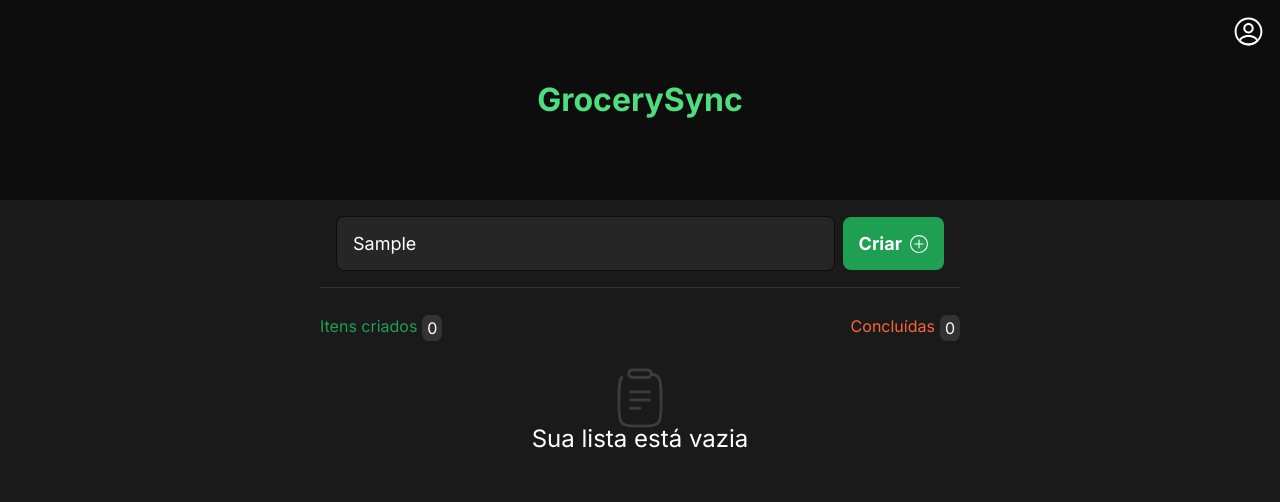
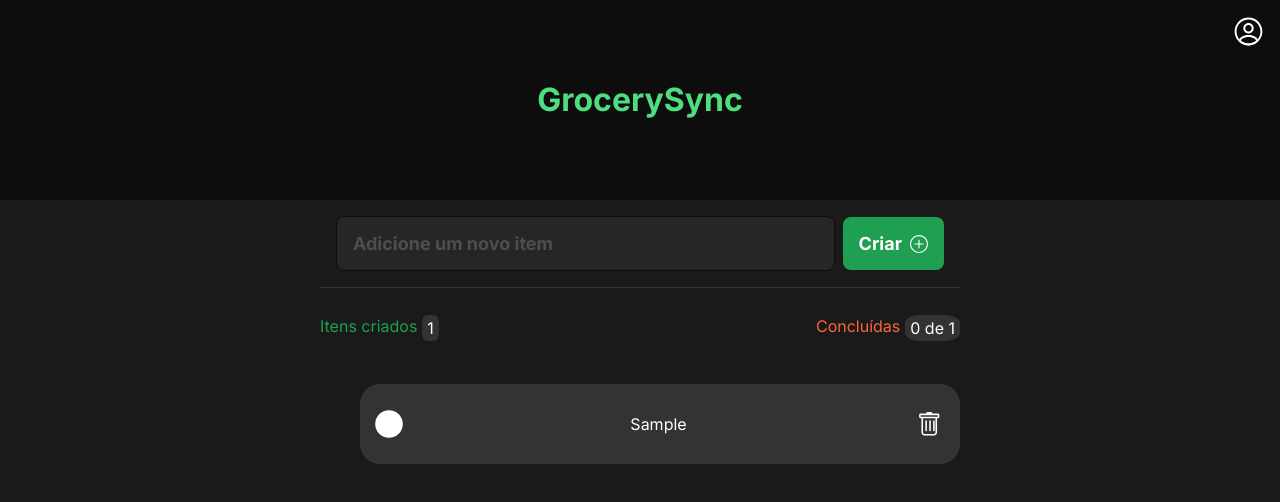
Before and after one commit to Cauanz/GrocerySync, a React (Vite) app: page / in a window 1280 px wide. Both pictures are taken after typing "Sample" into the empty fields and a click on the button "Criar". Shown: the top 502 px of the page. Built offline with nearby package versions, Linux system fonts and the light colour scheme.

Commit message:
Basic done!, add, check, exclude done!

```diff
--- a/src/App.css
+++ b/src/App.css
@@ -37,7 +37,7 @@ main {
   padding: 16px;
 }
 
-main input {
+main #TextItem {
   display: flex;
   padding: 16px;
   align-items: center;
@@ -50,12 +50,12 @@ main input {
   color: var(--Gray-100, #fff);
 }
 
-main input::placeholder {
+main #TextItem::placeholder {
   color: var(--Gray-400, #4E4E4E);
   font-weight: bold;
 }
 
-main button {
+main .CreateButton {
   display: flex;
   padding: 16px;
   justify-content: center;
@@ -70,7 +70,7 @@ main button {
   cursor: pointer;
 }
 
-main button:active {
+main .CreateButton:active {
   background: #FFC107;
   box-shadow: 0 0 0 2px #FFC107;
 }
@@ -122,8 +122,6 @@ main img {
   margin-left: 5px;
 }
 
-/* .criados */
-
 .empty {
   display: flex;
   justify-content: center;
@@ -137,3 +135,52 @@ main img {
 .empty img {
   width: 60px;
 }
+
+.empty span {
+  margin-top: 10px;
+}
+
+.Item {
+  display: flex;
+  height: 60px;
+  width: auto;
+  justify-content: space-between;
+  align-items: center;
+  background-color: #333333;
+  padding: 10px;
+  border-radius: 20px;
+}
+
+.Item > input {
+  width: 30px;
+  height: 30px;
+  clip-path: circle(46% at 50% 50%);
+  background-color: #1E9F51;
+}
+
+.Item > input:checked {
+  background-color: #F96638;
+}
+
+.Remove {
+  background: none;
+  border: none;
+  width: 40px;
+  height: 40px;
+  border-radius: 20px;
+  display: flex;
+  align-items: center;
+  justify-content: center;
+}
+
+.Remove img {
+  width: 25px;
+}
+
+.Remove:active {
+  background: #000000;
+}
+
+.Item > span {
+  color: #fff;
+}
--- a/src/App.jsx
+++ b/src/App.jsx
@@ -7,13 +7,54 @@ function App() {
 
   const [items, setItems] = useState([]);
   const [newItem, setNewItem] = useState('');
+  const [completedItems, setCompletedItems] = useState(0);
 
-  const createItem = (e) => {
-    e.preventDefault();
+  const createItem = () => {
+    if(newItem !== ''){
+      const id = items.length + 1;
+      setItems((prev) => [
+        ...prev,
+        {
+          id: id,
+          item: newItem,
+          completed: false,
+        },
+      ]);
+      setNewItem("");
+    } else {
+      alert('Digite um item para adicionar a lista');
+    }
+  };
 
-    if(newItem.trim() !== ''){
-      setItems([...items, newItem]);
-      setNewItem('');
+  function handleCompletedItem(id) {
+    const updatedItems = items.map(item => {
+      if (item.id === id) {
+        return {
+          ...item,
+          completed: !item.completed
+        };
+      }
+      return item;
+    });
+    setItems(updatedItems);
+
+    const item = updatedItems.find((item) => item.id === id);
+    if (item) {
+      if (item.completed) {
+        setCompletedItems(completedItems + 1);
+      } else {
+        setCompletedItems(completedItems - 1);
+      }
+  }
+}
+
+  const removeItem = (id) => {
+    const updatedItems = items.filter((item) => item.id !== id);
+    setItems(updatedItems);
+
+    const completedItem = items.find((item) => item.id === id);
+    if(completedItem && completedItem.completed) {
+      setCompletedItems(completedItems - 1);
     }
   }
 
@@ -23,9 +64,9 @@ function App() {
       <main>
         <div className="content">
 
-          <form action="#" className="addItem" onSubmit={createItem}>
-            <input type="text" name="item" id="item" placeholder='Adicione um novo item' />
-            <button type="submit" >Criar<img src="../plus-circle-light.svg" alt="plus-circle" /></button>
+          <form action="#" className="addItem" onSubmit={(e) => { e.preventDefault(); createItem(); }} >
+            <input type="text" name="TextItem" id="TextItem" placeholder='Adicione um novo item' value={newItem} onChange={(e) => setNewItem(e.target.value)} />
+            <button type="submit" className='CreateButton'>Criar<img src="../plus-circle-light.svg" alt="plus-circle" /></button>
           </form>
 
           <div className="resumoCompras">
@@ -35,17 +76,22 @@ function App() {
             </div>
             <div className="concluidos">
               <p className="concluidosText" >Concluídas</p>
-              <span>0</span>
+              <span>{completedItems} de {items.length}</span>
             </div>
           </div>
 
                 {items.length > 0 ? (
           <ul className="items">
+
             {items.map((item, index) => (
-              <li key={index}>
-                <input type="checkbox" name="item" id="item" />
-                <span>{item}</span>
-                <button>Remover<img src="../trash-light.svg" alt="trash" /></button>
+              <li key={index} className='Item'>
+
+                  <input type="checkbox" className="completedItem" checked={item.completed} onChange={() => handleCompletedItem(item.id)} />
+
+                <span>{item.item}</span>
+
+                <button className='Remove' onClick={() => removeItem(item.id)}><img src="../trash-light.svg" alt="trash" /></button>
+
               </li>
             ))}
           </ul>
--- a/src/components/HeaderComponent/Header.jsx
+++ b/src/components/HeaderComponent/Header.jsx
@@ -1,4 +1,3 @@
-import React from 'react';
 import './Header.css';
 
 export function Header() {
```
Also changed, not shown: public/trash-light.svg (added), public/trash.svg (added).
